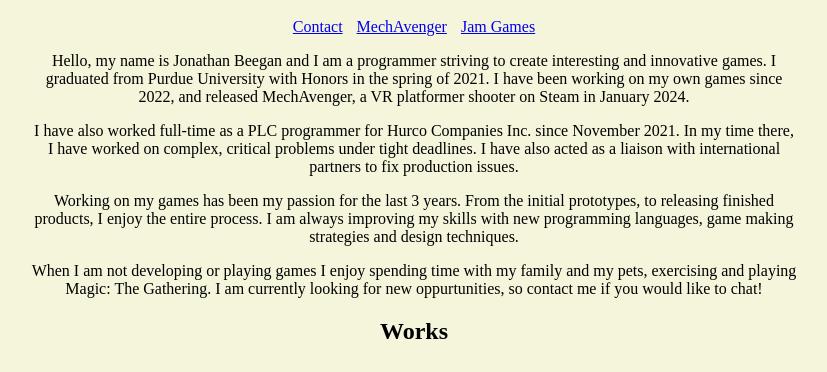
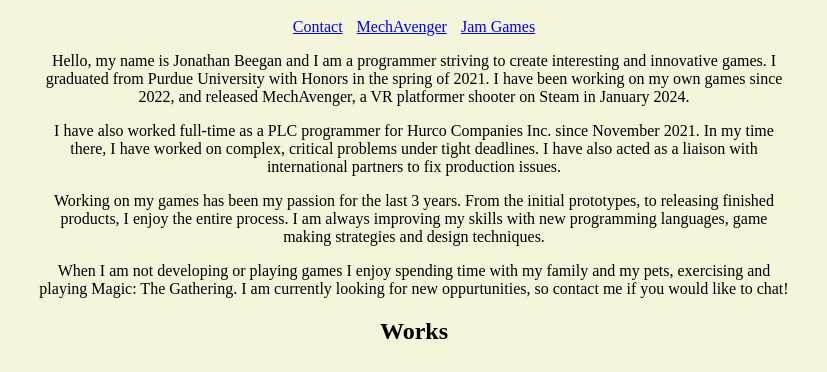
Before and after one commit to jwbeegan/jwbeegan.github.io, a plain HTML site: page index.html in a window 1280 px wide. Shown: the part 40-412 px from the top of the page, without its empty margins (226-1053 px from the left). Drawn offline with Linux system fonts and the light colour scheme.

Commit message:
fix text bounds

```diff
--- a/jamGamesStyles.css
+++ b/jamGamesStyles.css
@@ -29,7 +29,9 @@ h3 {
 }
 
 div.text{
-    margin-right: 20%;
-    margin-left: 20%;
+    margin-right: auto;
+    margin-left: auto;
     writing-mode: horizontal-tb;
+    width: 750;
+    text-align: center;
 }
--- a/mechAvengerStyles.css
+++ b/mechAvengerStyles.css
@@ -25,7 +25,9 @@ ul.list{
 }
 
 div.text{
-    margin-right: 20%;
-    margin-left: 20%;
+    margin-right: auto;
+    margin-left: auto;
     writing-mode: horizontal-tb;
+    width: 1000;
+    text-align: center;
 }
--- a/styles.css
+++ b/styles.css
@@ -37,7 +37,9 @@ h3 {
 }
 
 div.text{
-    margin-right: 20%;
-    margin-left: 20%;
+    margin-right: auto;
+    margin-left: auto;
     writing-mode: horizontal-tb;
+    width: 750;
+    text-align: center;
 }
```
